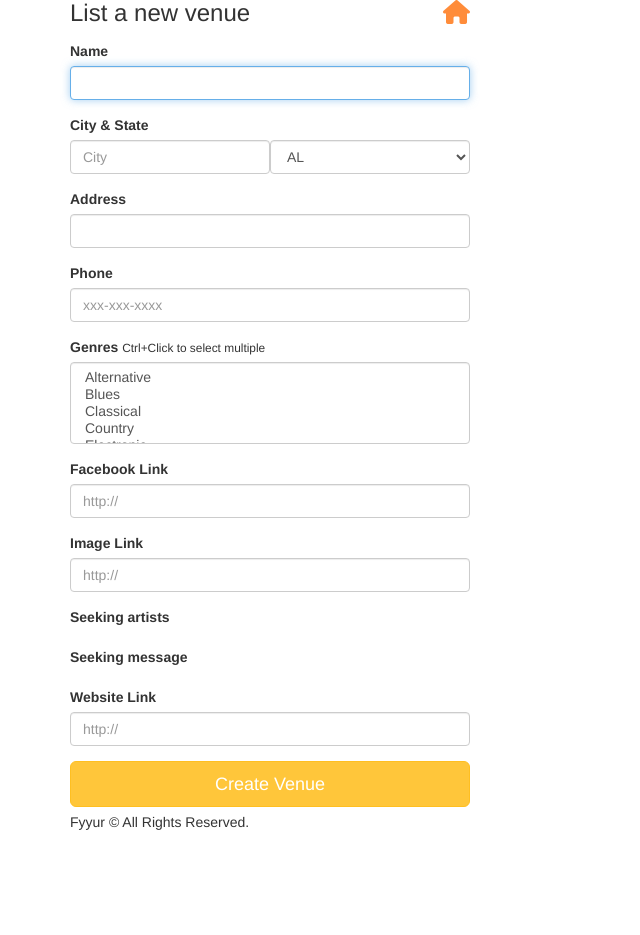
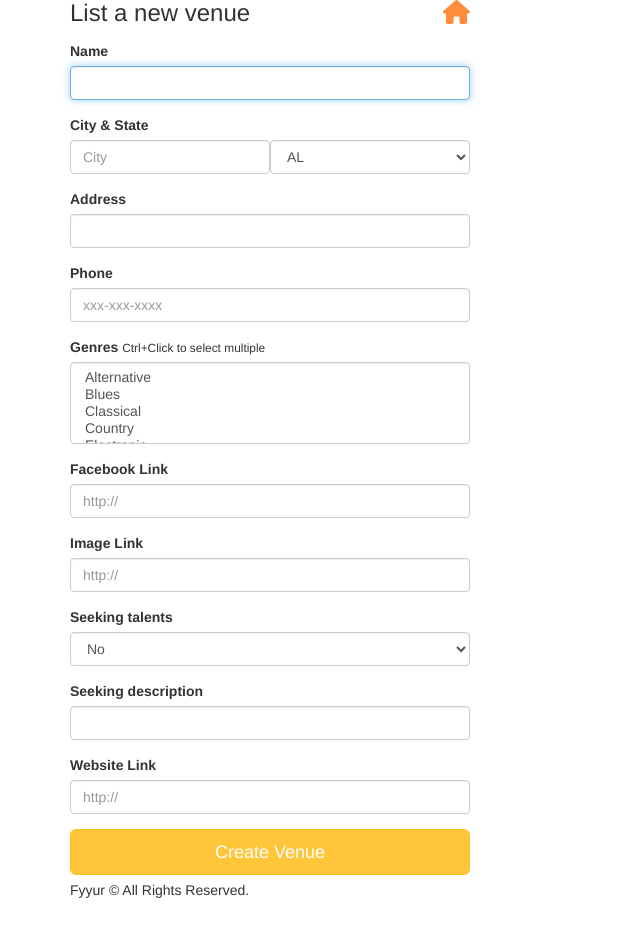
Before and after one commit to loicdiridollou/full-stack-developer, a Flask app: template 01_fyyur_app/templates/forms/new_venue.html in a window 1280 px wide. Shown: the part 95-1030 px from the top of the page, without its empty margins (0-640 px from the left). Before the commit the page ends 925 px from the top, so only its background shows below. Run offline with Flask 2, Linux system fonts and the light colour scheme; the template is opened without the code that fills it: values that come from a table or form of the project are taken from there, others are empty; some libraries are stand-ins or nearby versions.

Commit message:
Quick fix to better fit the database labels

```diff
--- a/01_fyyur_app/templates/forms/new_venue.html
+++ b/01_fyyur_app/templates/forms/new_venue.html
@@ -41,12 +41,12 @@
         {{ form.image_link(class_ = 'form-control', placeholder='http://', autofocus = true) }}
       </div>
       <div class="form-group">
-        <label for="seeking_artist">Seeking artists</label>
-        {{ form.seeking_artist(class_ = 'form-control', autofocus = true) }}
+        <label for="seeking_talent">Seeking talents</label>
+        {{ form.seeking_talent(class_ = 'form-control', autofocus = true) }}
       </div>
       <div class="form-group">
-        <label for="seeking_description">Seeking message</label>
-        {{ form.seeking_message(class_ = 'form-control', autofocus = true) }}
+        <label for="seeking_description">Seeking description</label>
+        {{ form.seeking_description(class_ = 'form-control', autofocus = true) }}
       </div>
       <div class="form-group">
         <label for="website">Website Link</label>
```
